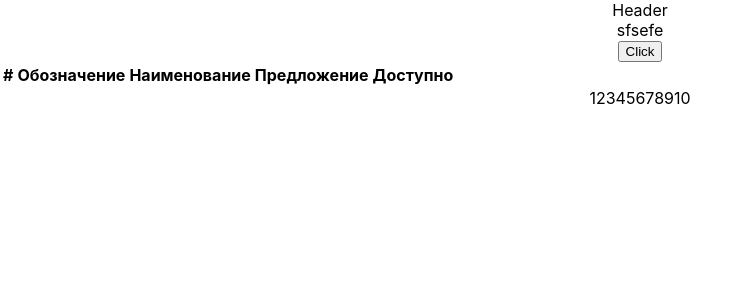
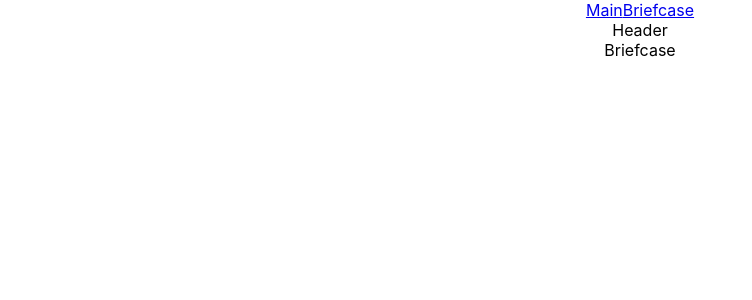
Before and after one commit to Kapachenia/TrackingCryptocurrencies, a React (Create React App) app: page /briefcase in a window 1280 px wide. Shown: the top 300 px of the page, without its empty margins (0-752 px from the left). Built offline with nearby package versions, Linux system fonts and the light colour scheme.

Commit message:
Connected the routing

```diff
--- a/package.json
+++ b/package.json
@@ -18,6 +18,7 @@
     "react": "^17.0.2",
     "react-dom": "^17.0.2",
     "react-redux": "^7.2.6",
+    "react-router-dom": "^6.2.1",
     "react-scripts": "5.0.0",
     "typescript": "^4.4.2",
     "web-vitals": "^2.1.0"
--- a/src/App.tsx
+++ b/src/App.tsx
@@ -1,8 +1,9 @@
 import React from 'react';
 import './App.css';
+import {useDispatch} from "react-redux";
+import {NavLink, Route, Routes} from "react-router-dom";
 import {Main} from "./ui/Main/Main";
-import {Header} from "./ui/Header/Header";
-import {useDispatch} from "react-redux";
+import {Briefcase} from "./ui/Briefcase/Briefcase";
 
 function App() {
 
@@ -15,8 +16,16 @@ function App() {
 
     return (
         <div className="App">
-        <Header/>
-        <Main/>
+
+            <NavLink to={'/'}>Main</NavLink>
+            <NavLink to={'/briefcase'}>Briefcase</NavLink>
+
+
+            <Routes>
+                <Route path={'/'} element={<Main/>}/>
+                <Route path={'/briefcase'} element={<Briefcase/>}/>
+            </Routes>
+
         </div>
     );
 }
--- a/src/index.tsx
+++ b/src/index.tsx
@@ -5,12 +5,15 @@ import App from './App';
 import reportWebVitals from './reportWebVitals';
 import {Provider} from "react-redux";
 import {store} from "./bll/store";
+import {BrowserRouter} from "react-router-dom";
 
 ReactDOM.render(
     <React.StrictMode>
-        <Provider store={store}>
-            <App/>
-        </Provider>
+        <BrowserRouter>
+            <Provider store={store}>
+                <App/>
+            </Provider>
+        </BrowserRouter>
     </React.StrictMode>,
     document.getElementById('root')
 );
--- /dev/null
+++ b/src/ui/Briefcase/Briefcase.tsx
@@ -0,0 +1,11 @@
+import React from "react";
+import {Header} from "../Header/Header";
+
+export const Briefcase = () => {
+    return (
+        <div>
+            <Header />
+            Briefcase
+        </div>
+    )
+}
--- a/src/ui/Main/Main.tsx
+++ b/src/ui/Main/Main.tsx
@@ -1,10 +1,12 @@
 import React from 'react'
+import { Header } from '../Header/Header';
 import {Items} from "./Items/Items";
 
 export const Main = () => {
     return (
         <div>
-            <span>sfsefe</span>
+            <span>Main</span>
+            <Header />
             <Items />
         </div>
     )
```
Also changed, not shown: src/ui/Header/Header.tsx (+5 -3 lines), src/ui/Routes/Routes.tsx (deleted, +0 -9 lines), 1 other file (tests, documents, lock files or other folders). Lines whose indentation alone changed are shown as unchanged.
